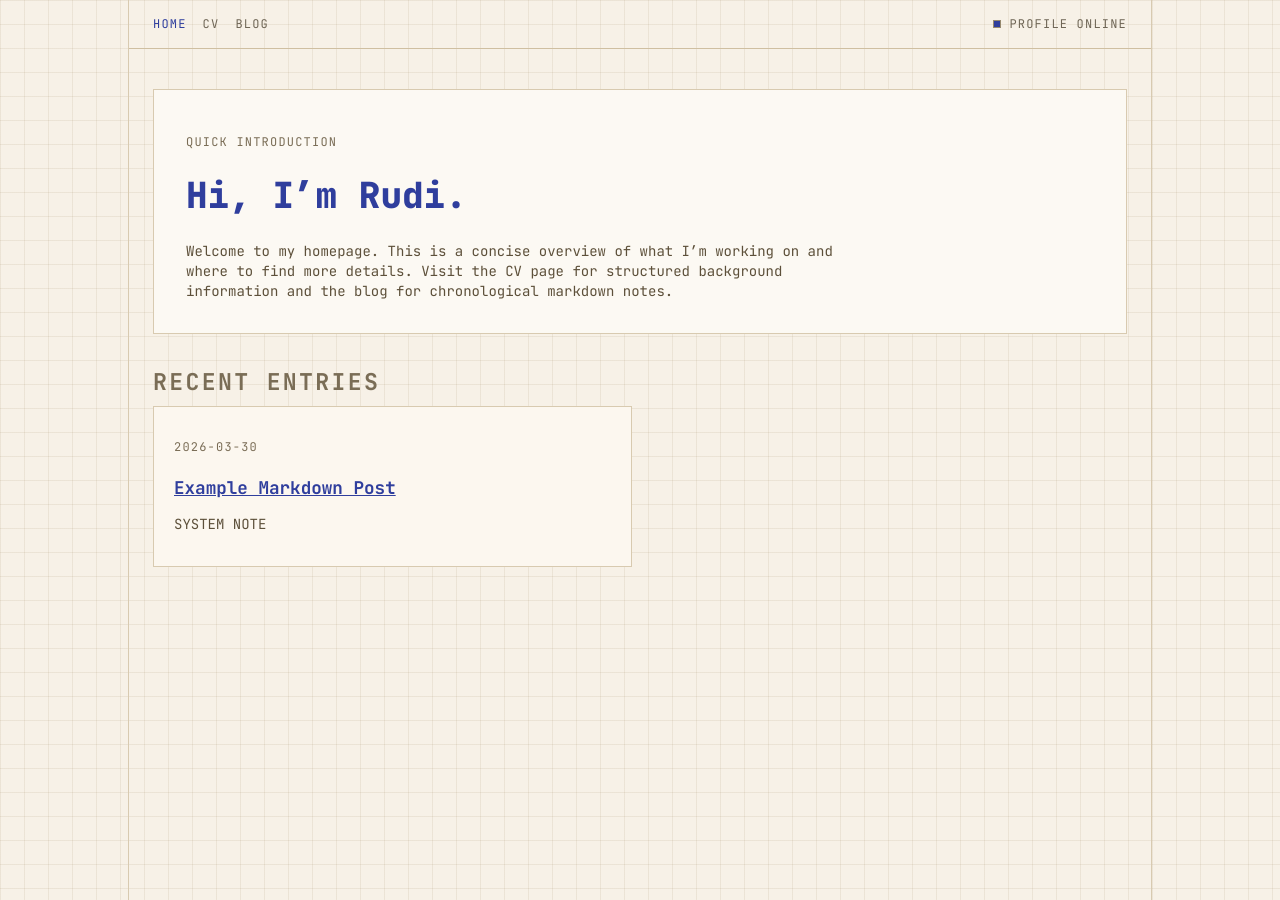
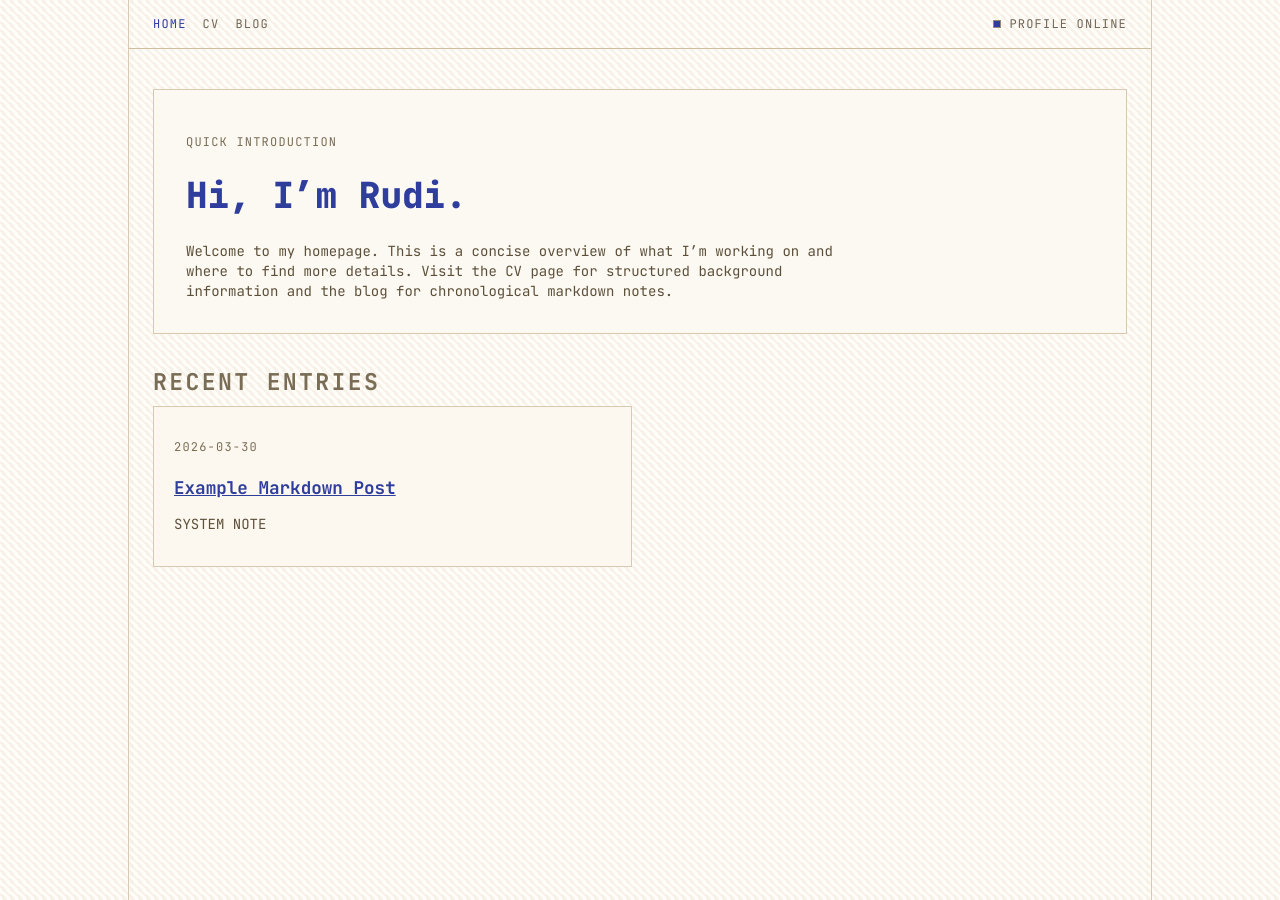
Before and after one commit to I-am-Rudi/i-am-rudi.github.io, a Jekyll site: the page built from index.md, in a window 1280 px wide. Built offline with Jekyll 4.4.1, drawn with Linux system fonts in a browser that asks for light colours; nearby versions of some CDN libraries.

Commit message:
Update body background to tiny beige chess pattern
Agent-Logs-Url: https://github.com/I-am-Rudi/Homepage/sessions/53d4f92c-ac7f-406f-bcbf-a532162bd9c4

Co-authored-by: I-am-Rudi <104427619+I-am-Rudi@users.noreply.github.com>

```diff
--- a/_layouts/default.html
+++ b/_layouts/default.html
@@ -28,9 +28,8 @@
         background-color: #f7f1e7;
         color: #3f3527;
         background-image:
-          linear-gradient(rgba(167, 145, 112, 0.14) 1px, transparent 1px),
-          linear-gradient(90deg, rgba(167, 145, 112, 0.14) 1px, transparent 1px);
-        background-size: 24px 24px;
+          linear-gradient(45deg, #f7f1e7 25%, #fffdfa 25%, #fffdfa 50%, #f7f1e7 50%, #f7f1e7 75%, #fffdfa 75%, #fffdfa 100%);
+        background-size: 8px 8px;
       }
 
       h1, h2, h3, h4, h5, h6 {
```
